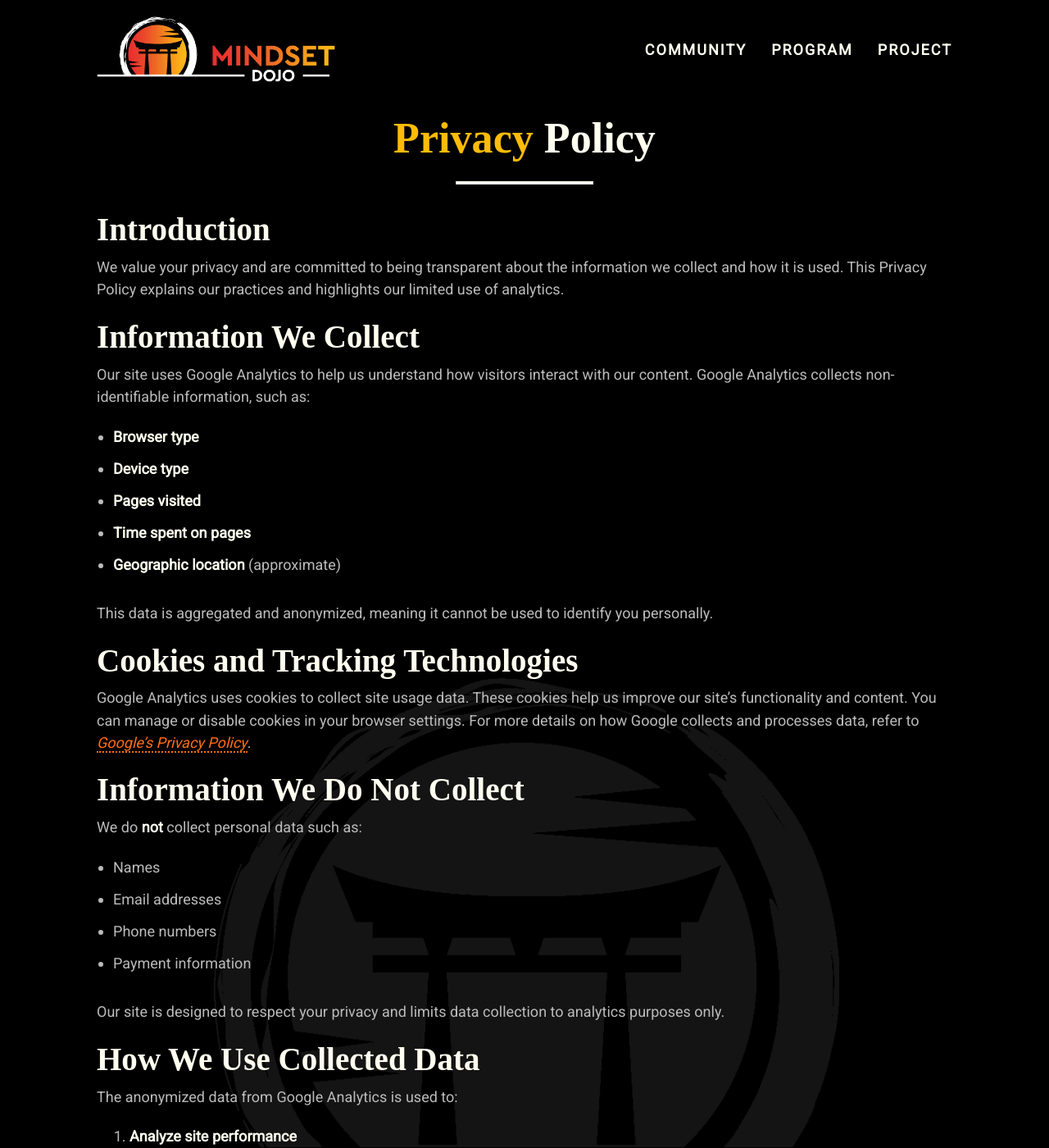
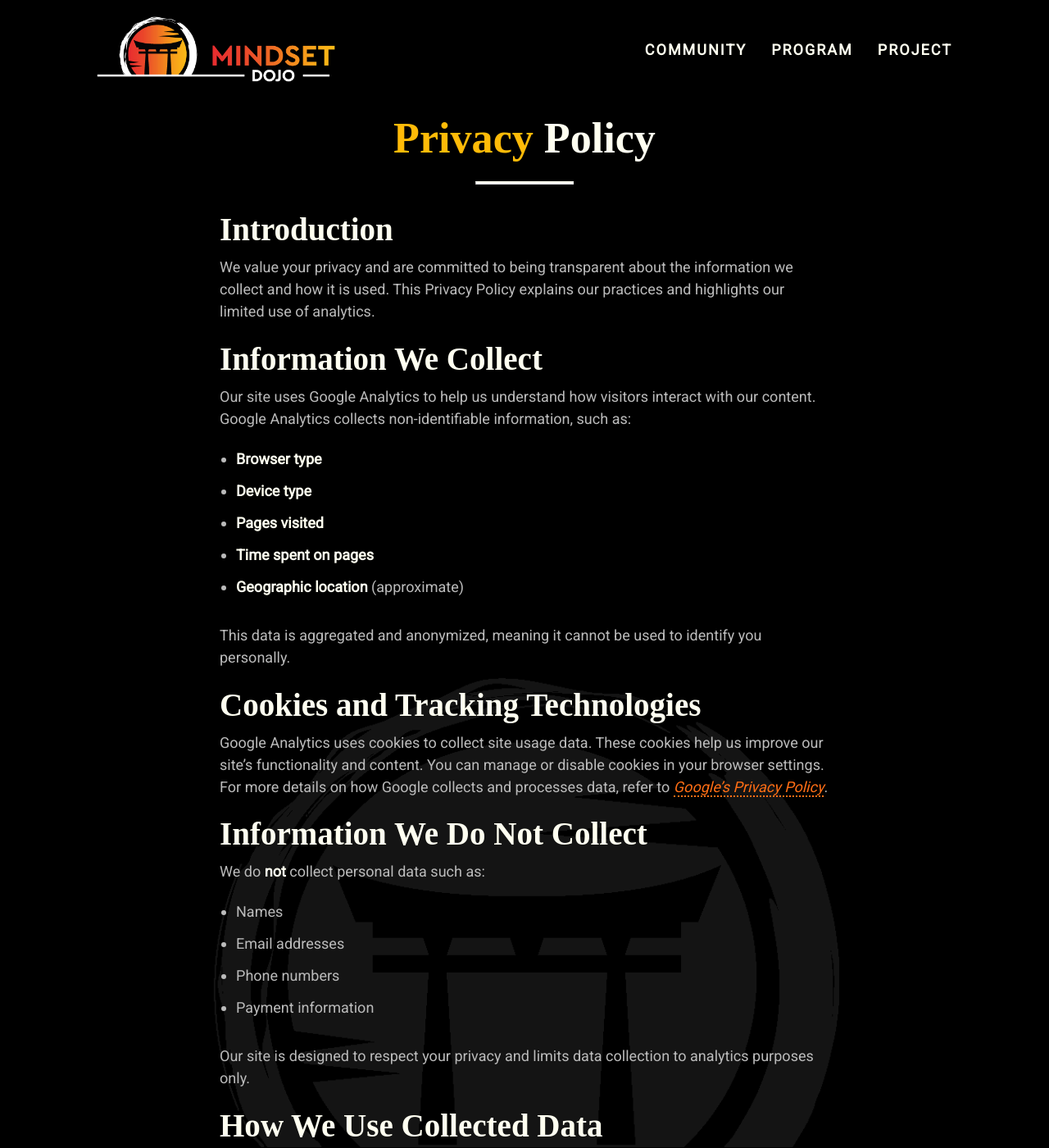
Before and after one commit to mindset-dojo/mindset-dojo.github.io, a Jekyll site: the page built from privacy.md, in a window 1280 px wide and 1400 px high. Shown: the whole window at 82% size. Built offline with Jekyll 4.4.1, drawn with Linux system fonts in a browser that asks for light colours; some web fonts are replaced.

Commit message:
feat: Align page width globally

```diff
--- a/assets/css/md.css
+++ b/assets/css/md.css
@@ -620,11 +620,12 @@ main > a:hover {
     background-color: var(--button-background-hover-color);
 }
 
+main {
+    max-width: 800px;
+}
+
 /* [PAGE SPECIFIC]
  [HOME | COMMUNITY] */
-#home main {
-    max-width: 800px;
-}
 
 .md-members section h2 + ul {
     text-align: center;
@@ -706,11 +707,6 @@ footer img {
     color: var(--light-color-primary);
     margin-bottom: 12px;
     padding: 0 12px;
-}
-
-/* [PROJECT] */
-#project main {
-    max-width: 800px;
 }
 
 /* [PRIVACY] */
```
